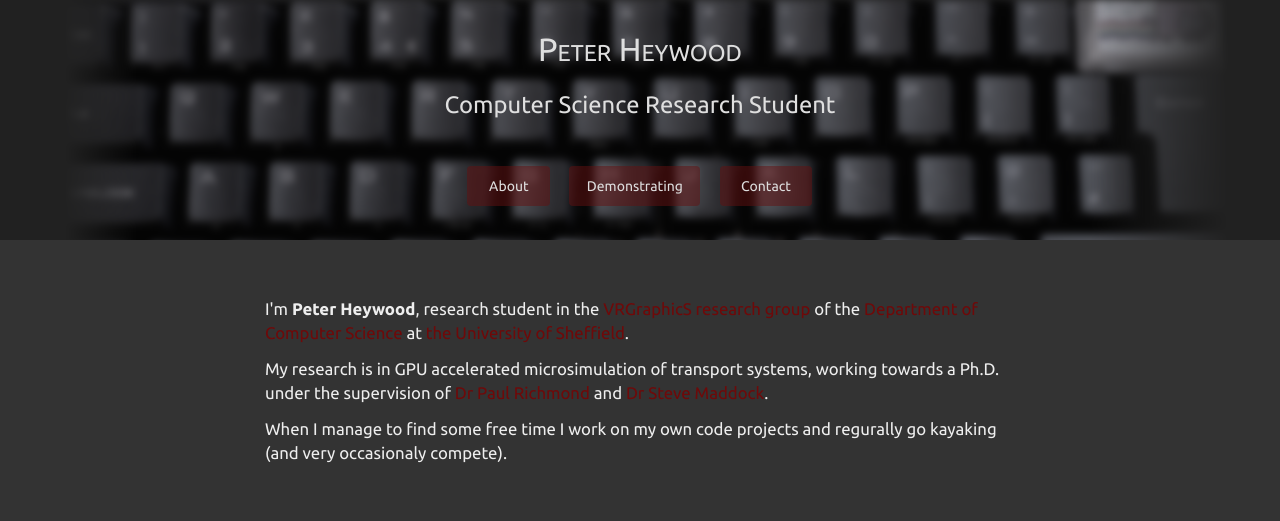
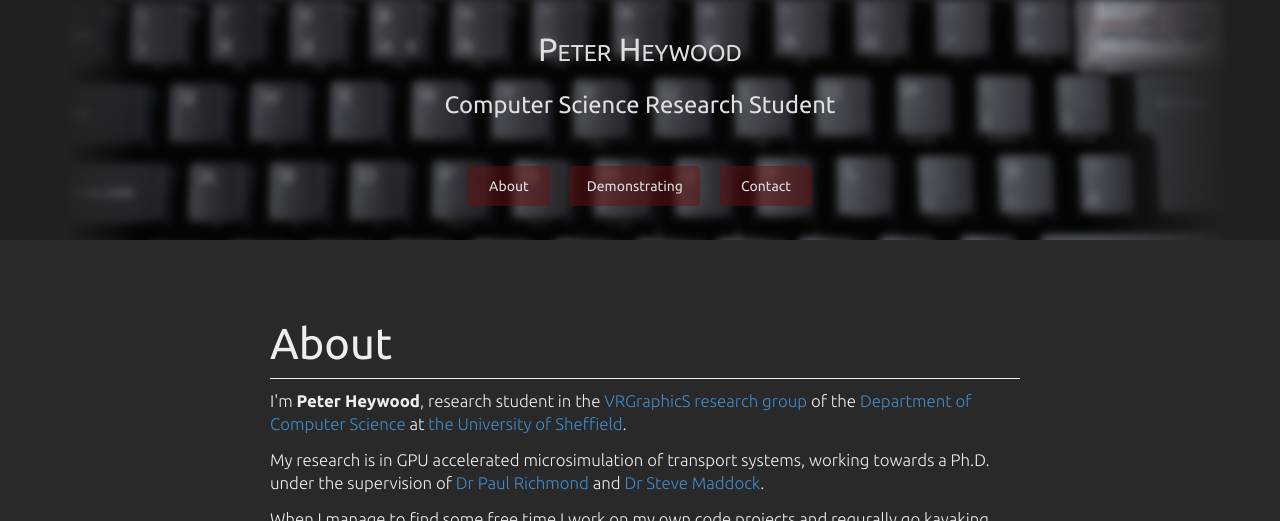
Before and after one commit to ptheywood/ptheywood.github.io, a Jekyll site: the page built from index.html, in a window 1280 px wide, cut to the strip 0-521 px from the top of the page. Built offline with Jekyll 4.4.1, drawn with Linux system fonts in a browser that asks for light colours; nearby versions of some CDN libraries; some of the changed text lies outside the part shown.

Commit message:
Add content for 1 page site

```diff
--- a/_includes/footer.html
+++ b/_includes/footer.html
@@ -1,4 +1,3 @@
-    </div>
     <footer id="footer" class="text-center">
         <ul class="social-media list-inline">
             <li>
--- a/_includes/header.html
+++ b/_includes/header.html
@@ -14,4 +14,3 @@
             </div>
         </div>
     </header>
-    <div class="content">
--- a/_layouts/default.html
+++ b/_layouts/default.html
@@ -1,6 +1,4 @@
 ---
 layout: skeleton
 ---
-<div class="container">
     {{ content }}
-</div>
--- a/css/main.css
+++ b/css/main.css
@@ -19,9 +19,14 @@ pre code span,
     font-size: 14px;
 }
 
-p {
-    font-size: 1.1em;
+p, address {
+    font-size: 1.2em;
+    font-weight: 100;
+    line-height: 140%;
     margin: 8px 0 12px 0;
+}
+address {
+    font-style: italic;
 }
 
 h2 {
@@ -29,11 +34,11 @@ h2 {
 }
 
 a {
-    color: #6F0909;
+    /*color: #DB2626;*/
 }
 a:hover ,
 a:active {
-    color: #A3312D;
+    /*color: #A3312D;*/
 }
 
 .header {
@@ -99,7 +104,7 @@ a:active {
 }
 
 .copyright {
-    color: #494444;
+    color: #565656;
 }
 
 a span.black {
@@ -256,6 +261,33 @@ footer {
   border-bottom: 1px solid #eee;
 }
 
+section.content {
+  color: #eee;
+  min-height: 480px; /* fix for scrollspy */
+  padding: 16px 8px;
+
+}
+@media (min-width: 768px) {
+  section.content {
+    padding: 60px 60px 120px 60px;
+  }
+}
+section#about {
+  background: #292929;
+}
+
+section#contact {
+  background: #292929;
+}
+
+section#publications {
+  background: #555;
+}
+
+section#demonstrating {
+  background: #444;
+}
+
 /* Included syntax highlighting for one less http request */
 
 .highlight  { background: #ffffff; }
--- a/index.html
+++ b/index.html
@@ -3,9 +3,11 @@ layout: default
 title: Peter Heywood | Computer Science PhD Student
 ---
 
+<section id="about" class="content">
+    <div class="container">
         <div class="row">
             <div class="col-xs-12 col-sm-8 col-sm-offset-2">
-        <div class="larger-content">
+                <h2 class="sub-header">About</h2>
                 <p>
                     I'm <strong>Peter Heywood</strong>, research student in the <a href="https://www.shef.ac.uk/dcs/research/groups/graphics">VRGraphicS research group</a> of the <a href="http://www.sheffield.ac.uk/dcs">Department of Computer Science</a> at <a href="http://shef.ac.uk/dcs/">the University of Sheffield</a>.
                 </p>
@@ -20,9 +22,70 @@ title: Peter Heywood | Computer Science PhD Student
 
             </div>
         </div>
-</div>
         <div class="row">
             <div class="col-xs-8 col-xs-offset-2 col-sm-4 col-sm-offset-4 col-md-2 col-md-offset-5 col-lg-2 col-lg-offset-5 text-center">
                 <img src="http://www.gravatar.com/avatar/e15abb930864d454213ab1bad7f002e6.png?s=256" class="img-responsive img-responsive-center"/>
             </div>
         </div>
+    </div>
+</section>
+
+<section id="demonstrating" class="content">
+    <div class="container">
+        <div class="row">
+            <div class="col-xs-12 col-sm-8 col-sm-offset-2">
+                <h2 class="sub-header">Demonstrating</h2>
+
+                <p>
+                    As a PhD student in the department, I am able to demonstrate lab sessions for taught students.
+                </p>
+                <p>
+                    I'm currently a demonstrator for two modules:
+                    <ul>
+                        <li>
+                            <a href="http://staffwww.dcs.shef.ac.uk/people/S.Maddock/campus_only/com1008/">COM1008 Web and Internet Technology</a>
+                        </li>
+                        <li>
+                            <a href="http://staffwww.dcs.shef.ac.uk/people/S.Maddock/campus_only/com3503/">COM3503/COM4503/COM650 3D Computer Graphics</a>
+                        </li>
+                    </ul>
+                </p>
+            </div>
+        </div>
+    </div>
+</section>
+
+
+<section id="contact" class="content">
+    <div class="container">
+        <div class="row">
+            <div class="col-xs-12 col-sm-8 col-sm-offset-2">
+
+                <h2 class="sub-header">Contact</h2>
+                <div class="row">
+                    <div class="col-xs-12 col-sm-6">
+                        <p>
+                            Email: <a href="mailto:ptheywood1@sheffield.ac.uk">ptheywood1@sheffield.ac.uk</a>
+                        </p>
+                        <p>
+                            Twitter: <a href="http://twitter.com/peeethwd">@peethwd</a>
+                        </p>
+                    </div>
+                    <div class="col-xs-12 col-sm-6">
+                        <p>
+                            <address>
+                                Peter Heywood, <br />
+                                Department of Computer Science <br />
+                                The University of Sheffield <br />
+                                Regent Court <br />
+                                211 Portobello <br />
+                                Sheffield <br />
+                                S1 4DP
+                            </address>
+                        </p>
+                    </div>
+                </div>
+            </div>
+        </div>
+    </div>
+</section>
```
Lines whose indentation alone changed are shown as unchanged.
